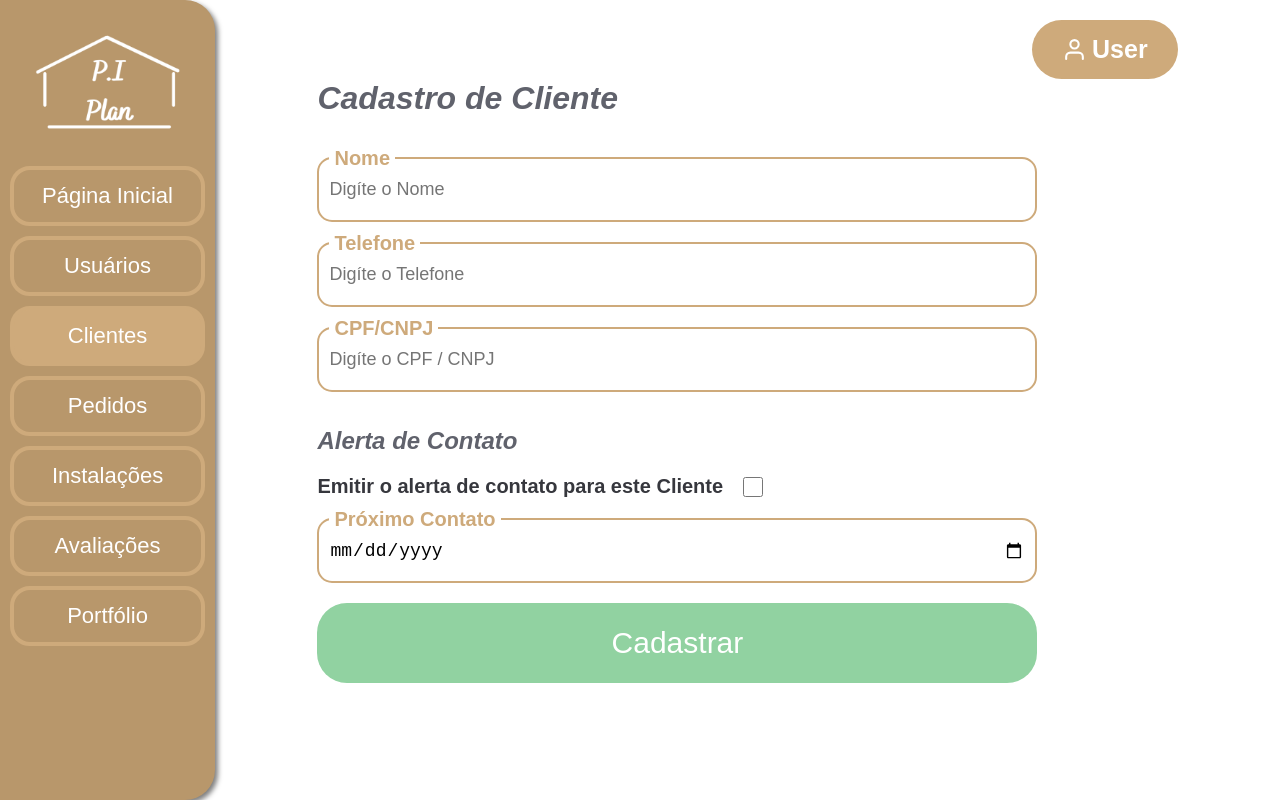
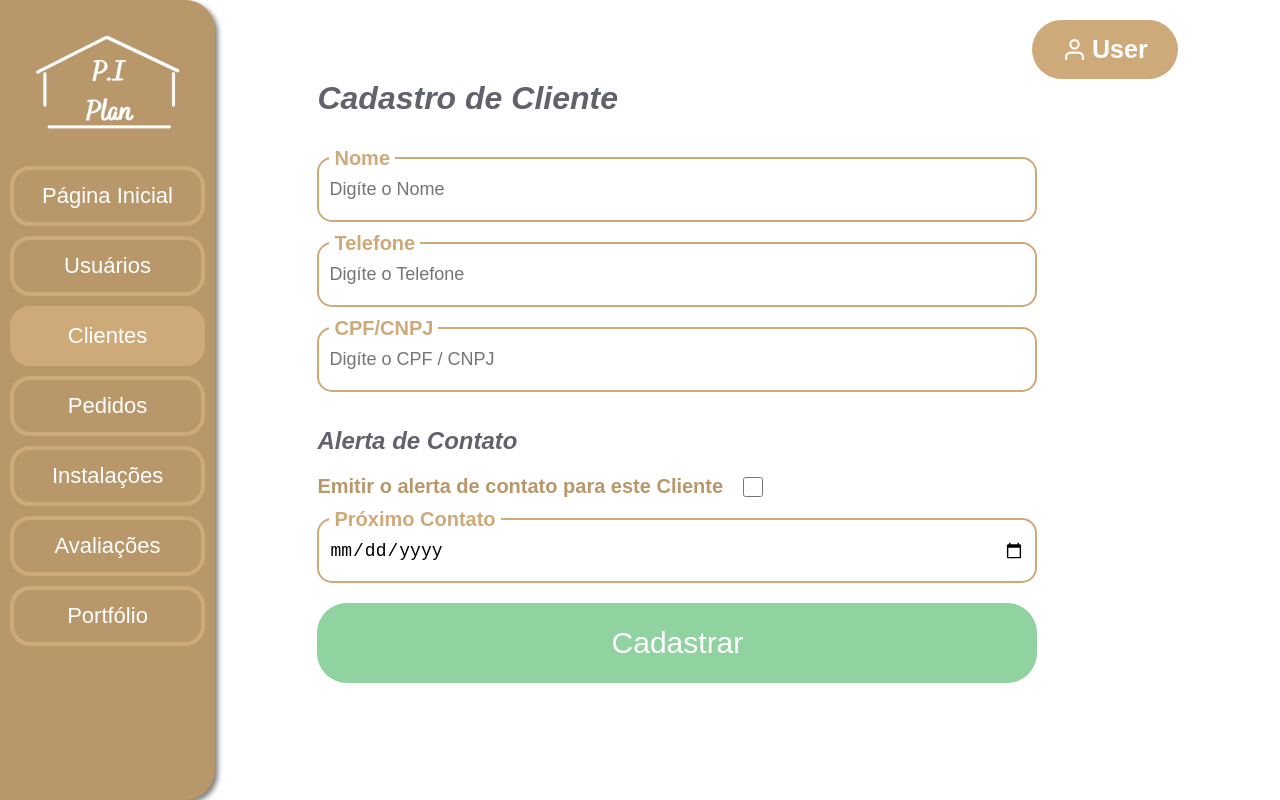
Before and after one commit to Vini7Dev/PI-Plan, a React (Create React App) app in the folder frontend/: page /customer-data in a window 1280 px wide. Built offline with nearby package versions, Linux system fonts and the light colour scheme.

Commit message:
Add checkbox component color brown in label

```diff
--- a/frontend/src/components/CheckBox/index.tsx
+++ b/frontend/src/components/CheckBox/index.tsx
@@ -3,13 +3,15 @@ import { Container } from './styles';
 
 interface ICheckBoxProps extends InputHTMLAttributes<HTMLInputElement>{
   label?:string;
+  color?: 'brown' | 'black';
   onClickLabel?: (e: unknown) => unknown;
 }
 
-const ChechBox: React.FC<ICheckBoxProps> = ({label, onClickLabel, children, ...rest}) => {
-
+const ChechBox: React.FC<ICheckBoxProps> = ({
+  label, color = 'brown', onClickLabel, children, ...rest
+}) => {
   return(
-    <Container>
+    <Container color={color}>
       {label && <label htmlFor={label} onClick={onClickLabel}>{label}</label>}
 
       <input id={label} type="checkbox" {...rest} />
--- a/frontend/src/components/CheckBox/styles.ts
+++ b/frontend/src/components/CheckBox/styles.ts
@@ -1,6 +1,10 @@
 import styled from 'styled-components';
 
-export const Container = styled.div`
+interface IContainerProps {
+  color: 'brown' | 'black';
+}
+
+export const Container = styled.div<IContainerProps>`
   display: flex;
   align-items: center;
   margin: 20px 0;
@@ -10,7 +14,7 @@ export const Container = styled.div`
     font-size: 20px;
     font-family: Arial, Helvetica, sans-serif;
     font-weight: bold;
-    color: #36373D;
+    color: ${props => props.color === 'brown' ? '#B8976B' : '#36373D'};
     margin-right: 20px;
   }
 
--- a/frontend/src/pages/DashBoard/index.tsx
+++ b/frontend/src/pages/DashBoard/index.tsx
@@ -191,6 +191,7 @@ const DashBoard: React.FC = () =>{
                     <CheckBox
                       id={`${task.id}`}
                       label={label}
+                      color="black"
                       onClickLabel={() => handleShowPopup(task.id)}
                       checked={task.done}
                       readOnly
```
